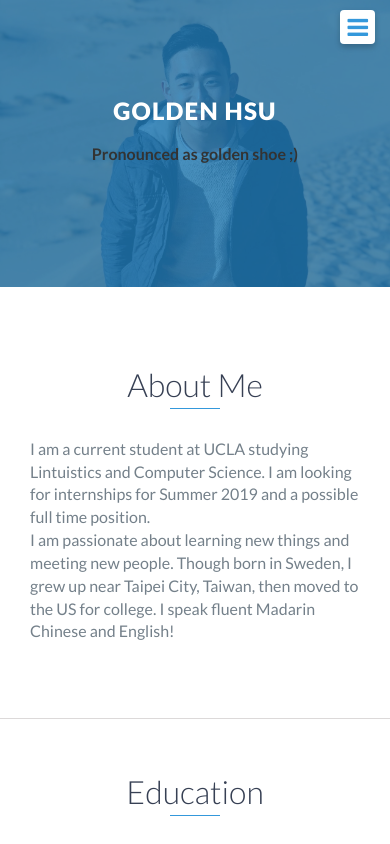
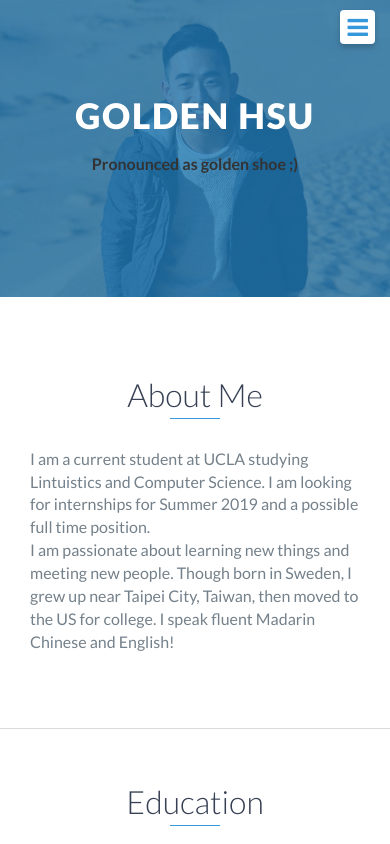
Before and after one commit to goldenogs/goldenogs.github.io, a website: page index.html in a window 390 px wide. Shown: the top 844 px of the page. Drawn offline with nearby package versions, Linux system fonts and the light colour scheme.

Commit message:
bug fixes

```diff
--- a/scss/styles.scss
+++ b/scss/styles.scss
@@ -937,7 +937,7 @@ footer {
 
     #lead-content {
         h1 {
-            font-size: 2em;
+            font-size: 2.5em;
         }
 
         h2 {
@@ -986,7 +986,7 @@ footer {
 
     #lead-content {
         h1 {
-            font-size: 1.5em;
+            font-size: 2.2em;
         }
 
         h2 {
```
Also changed, not shown: css/styles.css.
